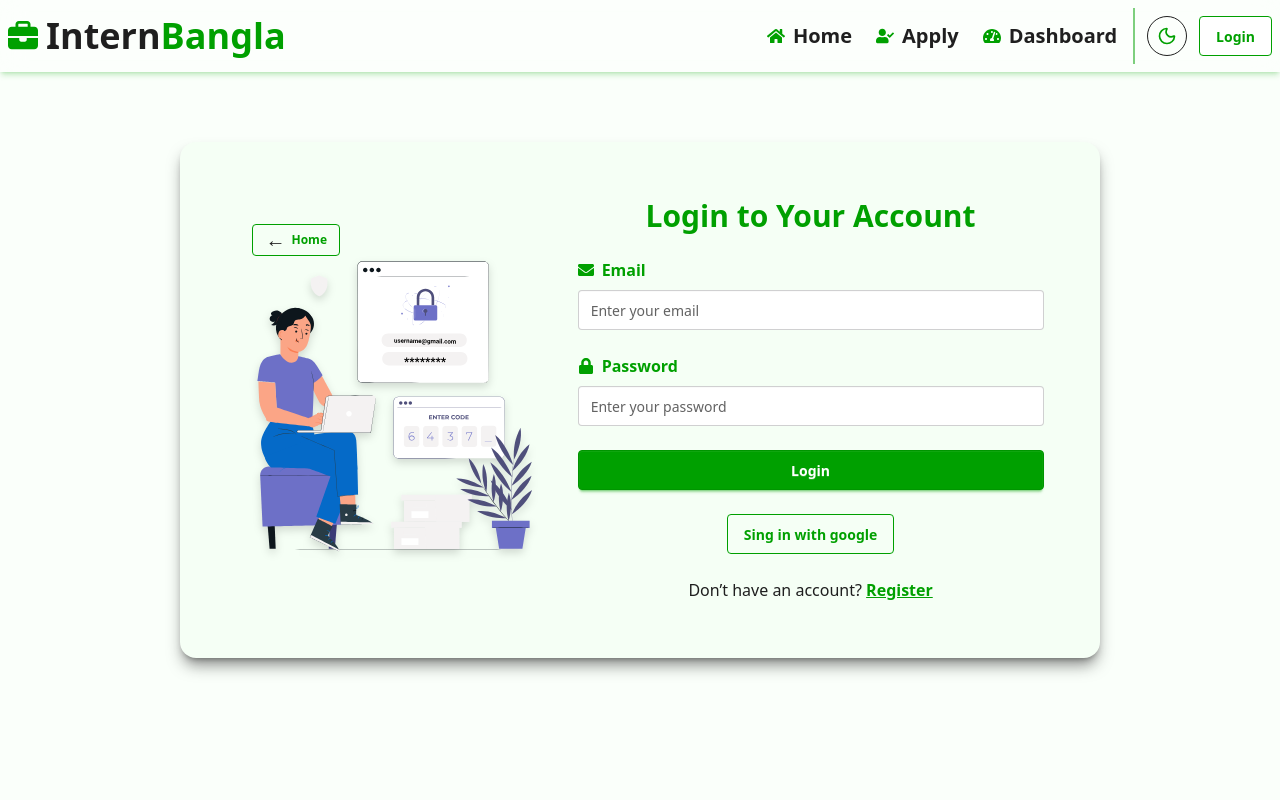
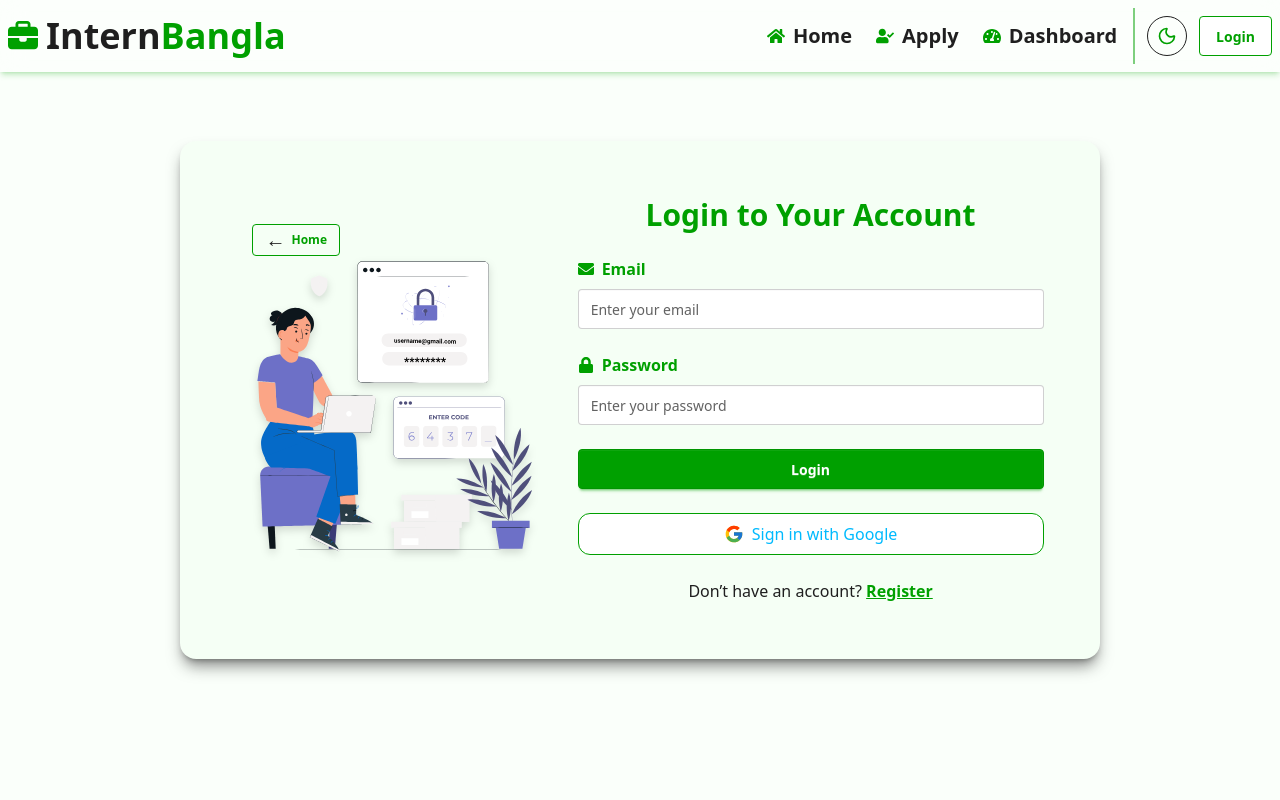
Before and after one commit to RohanR05/Job_Portal, a Next.js app: page /Login in a window 1280 px wide. Shown: the top 800 px of the page. Built offline with nearby package versions, Linux system fonts and the light colour scheme; no server answers.

Commit message:
add google button properly

```diff
--- a/src/app/(authLayout)/Login/page.jsx
+++ b/src/app/(authLayout)/Login/page.jsx
@@ -6,6 +6,7 @@
 import Swal from "sweetalert2";
 import Link from "next/link";
 import { useRouter, useSearchParams } from "next/navigation";
+import GoogleButton from "@/components/Button/GoogleButton";
 
 const Login = () => {
   const {
@@ -44,12 +45,6 @@
         router.push(callbackUrl);
       });
     }
-  };
-
-  const handleGoogleLogin = async () => {
-    await signIn("google", {
-      callbackUrl: "/",
-    });
   };
 
   return (
@@ -101,12 +96,7 @@
         >
           Login
         </button>
-        <button
-          className="btn btn-primary btn-outline"
-          onClick={handleGoogleLogin}
-        >
-          Sing in with google
-        </button>
+        <GoogleButton></GoogleButton>
 
         {/* Register Link */}
         <h2 className="text-secondary text-center font-medium">
--- /dev/null
+++ b/src/components/Button/GoogleButton.jsx
@@ -0,0 +1,47 @@
+"use client";
+import React, { useState } from "react";
+import { signIn } from "next-auth/react";
+import Swal from "sweetalert2";
+import { FcGoogle } from "react-icons/fc";
+
+const GoogleButton = () => {
+  const [loading, setLoading] = useState(false);
+
+  const handleGoogleLogin = async () => {
+    const confirm = await Swal.fire({
+      title: "Continue with Google?",
+      text: "You will be redirected to Google login.",
+      icon: "question",
+      showCancelButton: true,
+      confirmButtonText: "Yes, continue",
+      cancelButtonText: "Cancel",
+      confirmButtonColor: "#0f7fbf", // matches your primary theme
+    });
+
+    if (!confirm.isConfirmed) return;
+
+    setLoading(true);
+
+    await signIn("google", { callbackUrl: "/" });
+  };
+
+  return (
+    <button
+      onClick={handleGoogleLogin}
+      disabled={loading}
+      className={`flex items-center gap-2 w-full justify-center rounded-xl py-2 px-3 border
+        transition-all duration-200
+        ${
+          loading
+            ? "bg-gray-300 cursor-not-allowed"
+            : "bg-white hover:bg-accent border-primary text-info"
+        }
+      `}
+    >
+      <FcGoogle className="text-xl" />
+      {loading ? "Please wait..." : "Sign in with Google"}
+    </button>
+  );
+};
+
+export default GoogleButton;
```
